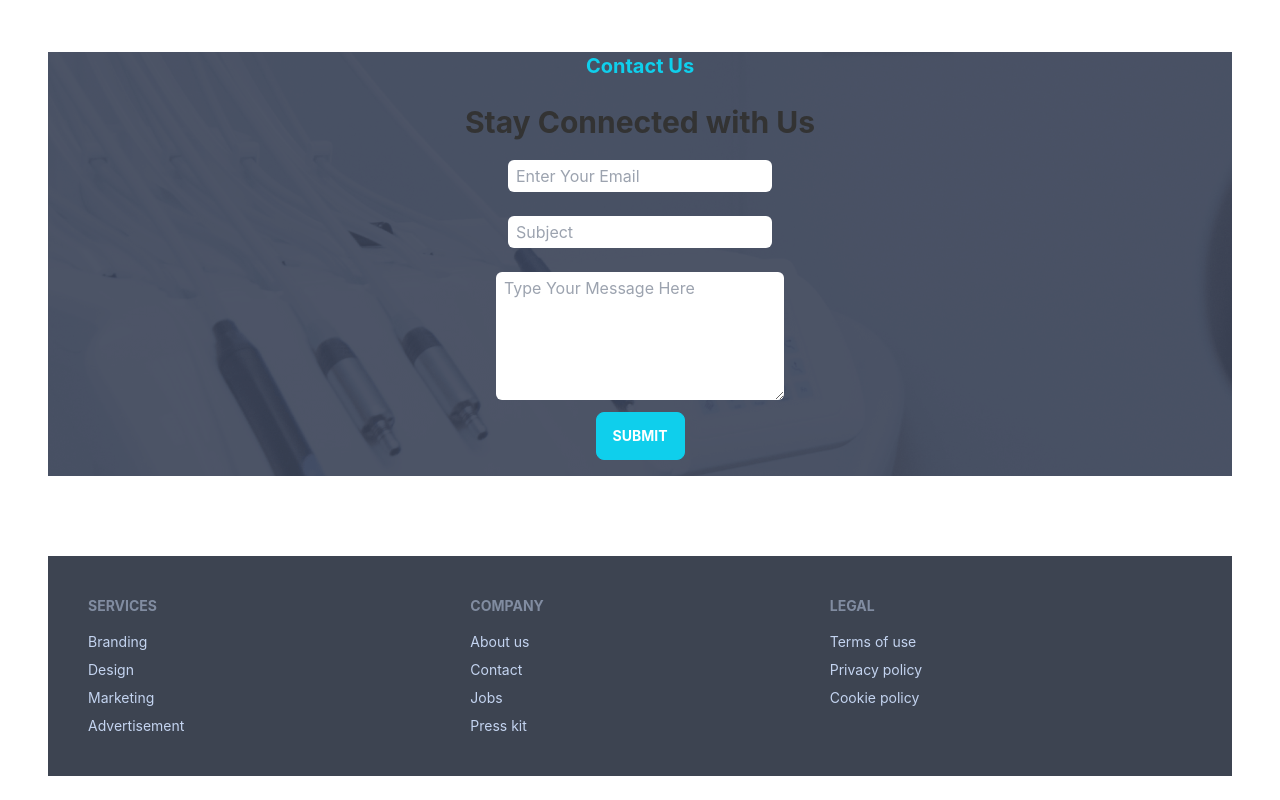
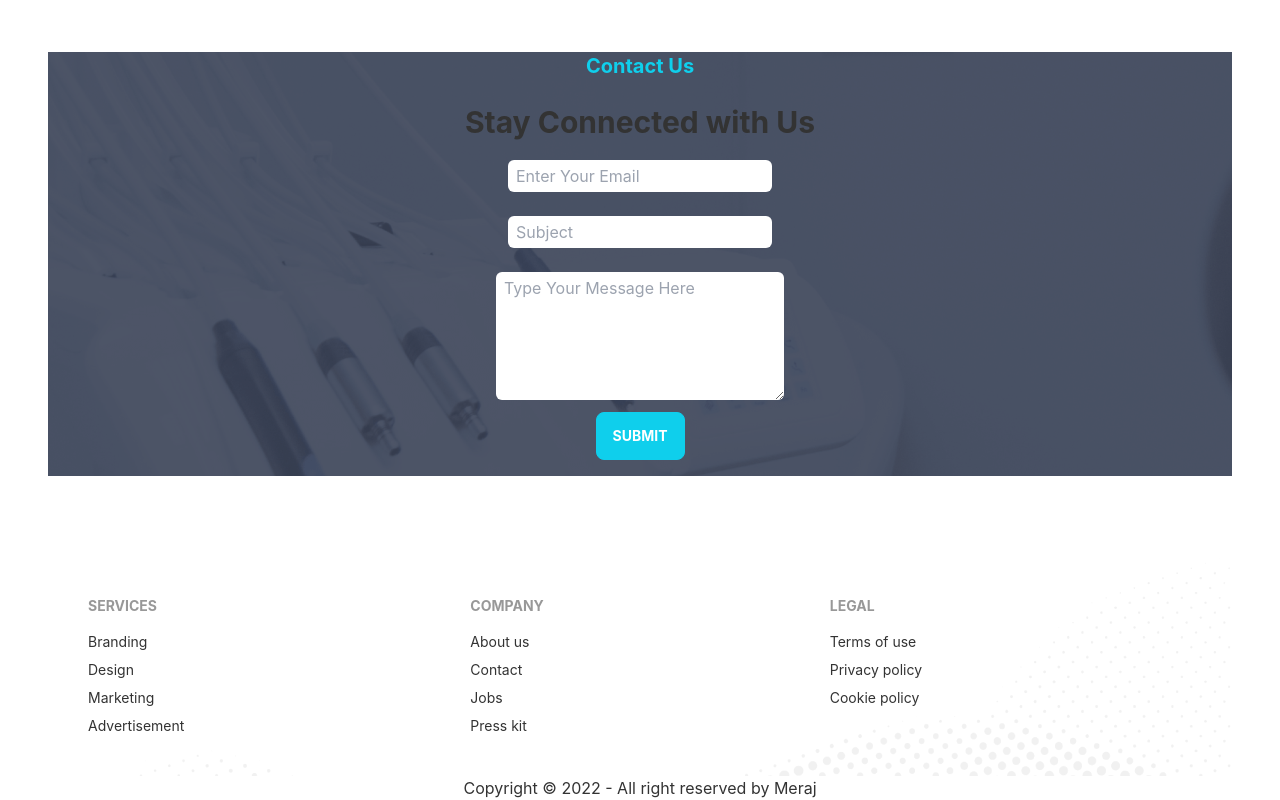
Before and after one commit to meraj191-35-2735/doctors-portal-client, a React (Create React App) app: page / in a window 1280 px wide. Shown: the part 3818-4618 px from the top of the page. Before the commit the page ends 4594 px from the top, so only its background shows below. Built offline with nearby package versions, Linux system fonts and the light colour scheme.

Commit message:
homepage done

```diff
--- a/src/Pages/Home/Footer.js
+++ b/src/Pages/Home/Footer.js
@@ -1,9 +1,14 @@
 import React from "react";
 import { Link } from "react-router-dom";
+import footerBg from "../../assets/images/footer.png";
 
 const Footer = () => {
   return (
-    <footer class="footer p-10 bg-neutral text-neutral-content mt-20">
+    <div>
+      <footer
+        style={{ background: `url(${footerBg})`, backgroundSize: "cover" }}
+        class="footer p-10 mt-20"
+      >
         <div>
           <span class="footer-title">Services</span>
           <Link to="/about">Branding</Link>
@@ -25,6 +30,10 @@ const Footer = () => {
           <Link to="/contactus">Cookie policy</Link>
         </div>
       </footer>
+      <div className="text-center pb-0 mb-0">
+        <p>Copyright © 2022 - All right reserved by Meraj</p>
+      </div>
+    </div>
   );
 };
 
```
Lines whose indentation alone changed are shown as unchanged.
